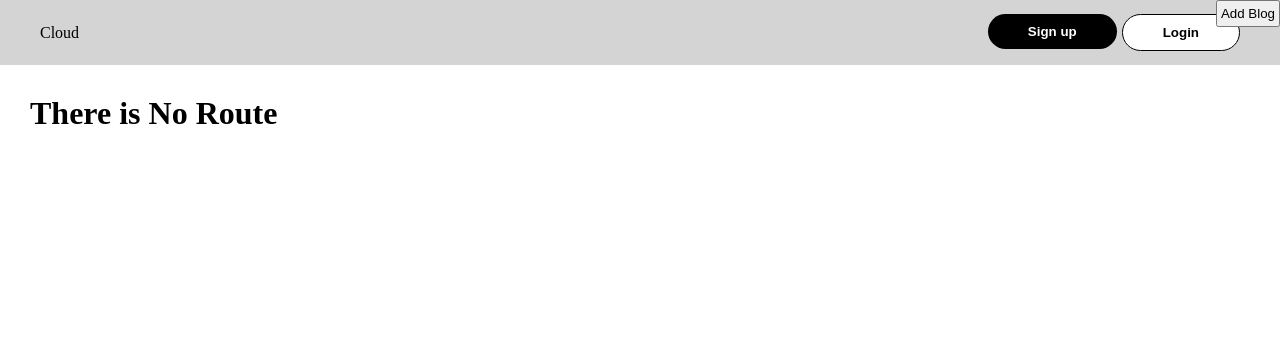
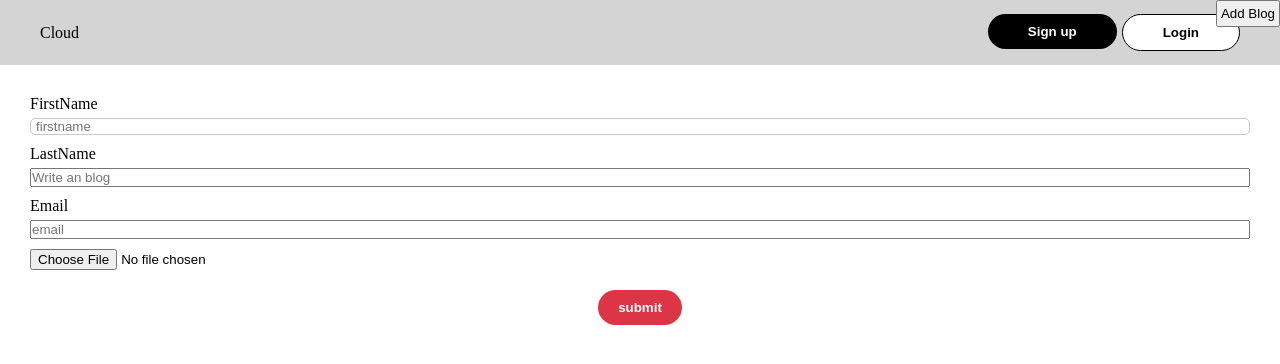
Before and after one commit to Bhavik0927/Personal-, a React (Vite) app in the folder Frontend/: page /edit-profile in a window 1280 px wide. Shown: the top 364 px of the page. Built offline with nearby package versions, Linux system fonts and the light colour scheme; no server answers.

Commit message:
Edit profile changes

```diff
--- a/Frontend/src/App.jsx
+++ b/Frontend/src/App.jsx
@@ -9,6 +9,7 @@ import store from './Store/Store';
 import AddBlogCard from './Components/AddBlogCard';
 import Myblogs from './Pages/Myblogs';
 import EditBlog from './Pages/EditBlog';
+import EditProfile from './Pages/EditProfile';
 
 
 
@@ -21,6 +22,7 @@ const App = () => {
           <Route path='/' element={<Body />}>
             <Route path='/home' element={<Home />} />
             <Route path='/card' element={<AddBlogCard />} />
+            <Route path='/edit-profile' element={<EditProfile />} />
             <Route path='/myblogs' element={<Myblogs />} />
             <Route path='/editblog/:id' element={<EditBlog />} />
             <Route path='/about' element={<About />} />
--- a/Frontend/src/Components/AddBlogCard.jsx
+++ b/Frontend/src/Components/AddBlogCard.jsx
@@ -6,17 +6,21 @@ import './AddBlogCard.css';
 import { toast } from 'react-toastify';
 
 
+
 const AddBlogCard = () => {
 
     const [title, setTitle] = useState('');
     const [blog, setBlog] = useState('');
     const [blogImage, setBlogImage] = useState(null);
 
+
     const Navigate = useNavigate();
 
 
     const handleSubmit = async (e) => {
         e.preventDefault();
+
+
         const formData = new FormData();
         formData.append('title', title);
         formData.append('blog', blog);
@@ -31,7 +35,7 @@ const AddBlogCard = () => {
 
             toast.success('Blog created successfully...');
             Navigate('/home')
-
+            setLoading(false);
         } catch (error) {
             console.log(error);
 
@@ -77,7 +81,9 @@ const AddBlogCard = () => {
 
 
                         <div className='close-area'>
-                            <button className="close-btn" type='submit'>submit</button>
+                            <button className="close-btn" type='submit'  >
+                                submit
+                            </button>
                         </div>
                     </form>
 
--- a/Frontend/src/Components/Navbar.jsx
+++ b/Frontend/src/Components/Navbar.jsx
@@ -11,7 +11,7 @@ import { toast } from 'react-toastify';
 
 const Navbar = () => {
     const user = useSelector((store) => store.user?.user);
-    console.log(user);
+    console.log(user)
     const [dropdownOpen, setDropdownOpen] = useState(false)
     const dropdownRef = useRef(null)
 
@@ -40,7 +40,7 @@ const Navbar = () => {
                             <div className="user-dropdown" ref={dropdownRef}>
                                 <p>Welcome {user?.existUser?.firstname || user?.firstname}</p>
                                 <img
-                                    src={user?.existUser?.profilePic}
+                                    src={user?.existUser?.profilePic || user?.profilePic }
                                     alt="User"
                                     className="user-icon"
                                     onClick={() => setDropdownOpen(!dropdownOpen)}
@@ -51,7 +51,7 @@ const Navbar = () => {
                                             My Blogs
                                         </button>
                                         <hr />
-                                        <button onClick={() => { Navigate("/myblogs"); setDropdownOpen(false); }}>
+                                        <button onClick={() => { Navigate("/edit-profile"); setDropdownOpen(false); }}>
                                             Edit profile
                                         </button>
                                         <hr />
--- /dev/null
+++ b/Frontend/src/Pages/EditProfile.jsx
@@ -0,0 +1,108 @@
+import React, { useState } from 'react'
+import { useDispatch, useSelector } from 'react-redux';
+import axios from 'axios';
+import { addUser } from '../Store/UserSlice.js';
+import { toast } from 'react-toastify';
+import { useNavigate } from 'react-router-dom';
+
+const EditProfile = () => {
+
+    const user = useSelector((state) => state?.user?.user);
+    console.log(user);
+
+    const dispatch = useDispatch();
+    const Navigate = useNavigate();
+
+    const [firstname, setFirstname] = useState(user?.existUser?.firstname||user?.firstname || '');
+    const [lastname, setLastName] = useState(user?.existUser?.lastname ||user?.lastname ||'');
+    const [email, setEmail] = useState(user?.existUser?.email || user?.email ||'');
+    const [profilePic, setProfilePic] = useState('');
+    const [loading, setLoading] = useState(false);
+
+    const handleSubmit = async (e) => {
+        e.preventDefault();
+
+        setLoading(true);
+        const formData = new FormData();
+        formData.append('firstname', firstname);
+        formData.append('lastname', lastname);
+        formData.append('email', email);
+
+        if (profilePic) {
+            formData.append('profilePic', profilePic);
+        }
+
+        try {
+            const res = await axios.put('http://localhost:4000/profile/edit', formData,
+                {
+                    withCredentials: true,
+                    headers: {
+                        'Content-Type': 'multipart/form-data',
+                    },
+                });
+
+            console.log(res);
+            dispatch(addUser(res?.data?.user));
+            toast.success('Update successfully...!! ');
+            Navigate('/home')
+        } catch (error) {
+            console.log(error);
+        } finally {
+            setLoading(false);
+        }
+    }
+
+
+    return (
+
+        <form onSubmit={handleSubmit}>
+
+            <div id="title_area">
+                <label htmlFor="title">FirstName</label>
+                <input
+                    id="title"
+                    type="text"
+                    value={firstname}
+                    placeholder="firstname"
+                    onChange={(e) => setFirstname(e.target.value)}
+                />
+            </div>
+            <div id="blog_area">
+                <label htmlFor="textarea">LastName</label>
+
+                <input
+                    type="text"
+                    value={lastname}
+                    placeholder="Write an blog"
+                    onChange={(e) => setLastName(e.target.value)}
+                />
+            </div>
+            <div id="title_area">
+                <label htmlFor="title">Email</label>
+                <input
+                    id="email"
+                    type="email"
+                    value={email}
+                    placeholder="email"
+                    onChange={(e) => setEmail(e.target.value)}
+                />
+            </div>
+            <input
+                type="file"
+                onChange={(e) => {
+                    setProfilePic(e.target.files[0]);
+                }}
+                className={{ marginBottom: "10px", color: "#fff" }}
+            />
+
+
+            <div className='close-area'>
+                <button className="close-btn" type='submit' disabled={loading} >
+                    {loading ? "Loading..." : "submit"}
+                </button>
+            </div>
+        </form>
+    )
+}
+
+export default EditProfile
--- a/Frontend/src/Pages/Myblogs.jsx
+++ b/Frontend/src/Pages/Myblogs.jsx
@@ -41,10 +41,14 @@ const Myblogs = () => {
                     return (
                         <div key={e._id} className="card" >
                             <div className="edit-header" style={{ display: 'flex', justifyContent: 'space-between' }} >
-                                <h2>{e.title}</h2>
-                                <div style={{ fontSize: '25px', display: 'flex', gap: '10px', cursor: 'pointer' }}>
-                                    <MdDelete onClick={() => setDeletedId(e._id)} />
-                                    <RiEdit2Fill onClick={() => Navigate(`/editBlog/${e._id}`)} />
+                                <div>
+                                    <img className="blog-image" src={e?.blogImage} alt="" />
+                                    <h2>{e.title}</h2>
+
+                                    <div style={{ fontSize: '25px', display: 'flex', gap: '10px', cursor: 'pointer' }}>
+                                        <MdDelete onClick={() => setDeletedId(e._id)} />
+                                        <RiEdit2Fill onClick={() => Navigate(`/editBlog/${e._id}`)} />
+                                    </div>
                                 </div>
                                 {
                                     deletedId === e._id && (
--- a/Frontend/src/Pages/myblogs.css
+++ b/Frontend/src/Pages/myblogs.css
@@ -47,3 +47,10 @@
   border-radius: 4px;
   cursor: pointer;
 }
+
+.blog-image{
+  width: max-content;
+  height: 200px;
+  object-fit: cover;
+  /* display: block; */
+}
```
Also changed, not shown: Frontend/src/Components/Loading.jsx (added, +14 -0 lines), Frontend/src/Components/loading.css (added, +103 -0 lines), 2 other files (tests, documents, lock files or other folders).
